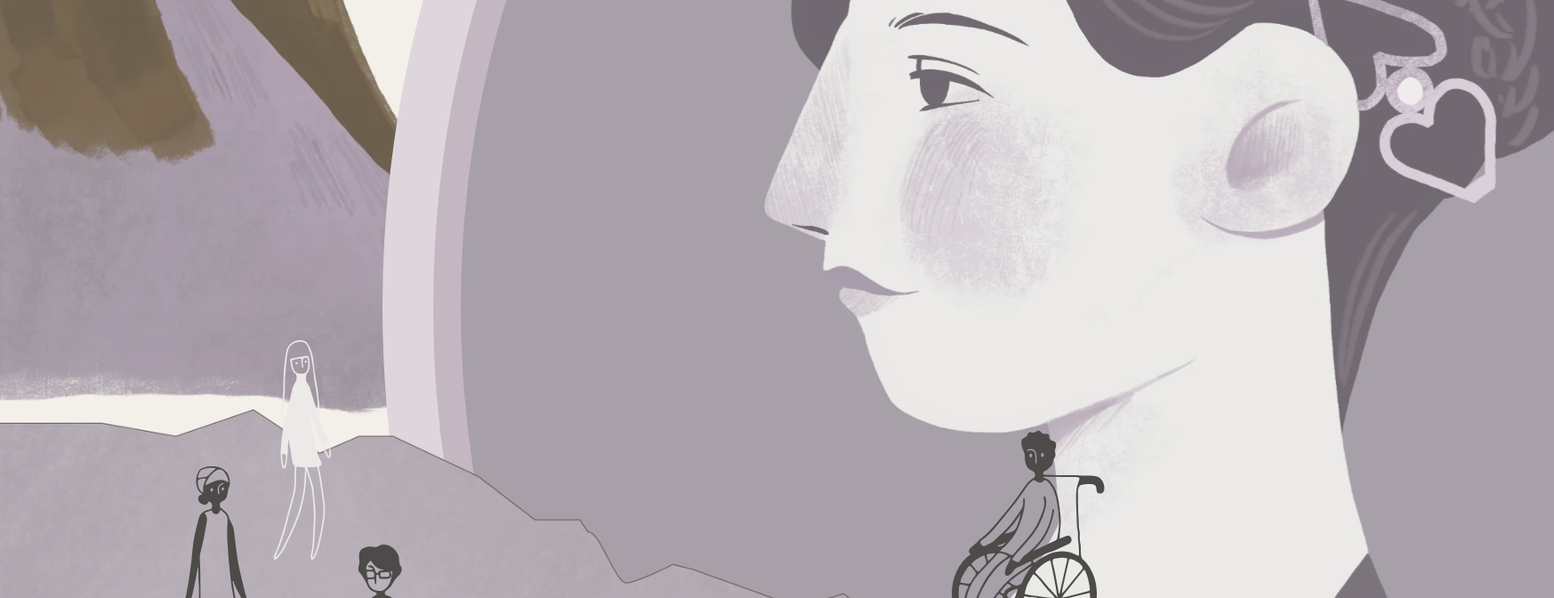
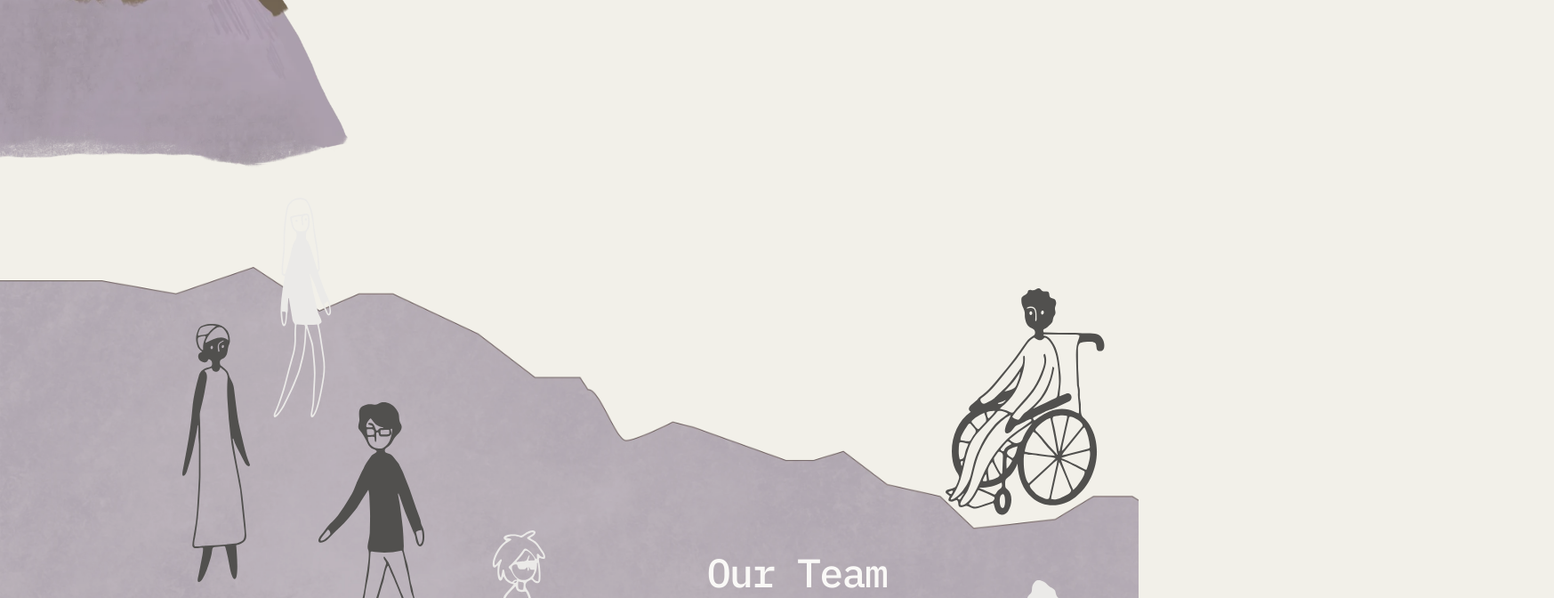
Before and after one commit to brown-cntr/Tech-as-Prosthetics, a React (Vite) app in the folder client/: page / in a window 1280 px wide. Shown: the part 3628-4300 px from the top of the page at 89% size, 1747 px wide, since content can reach past the window. Built offline with nearby package versions, Linux system fonts and the light colour scheme.

Commit message:
Replace remaining oversized svg with compressed webp

```diff
--- a/client/src/pages/index.jsx
+++ b/client/src/pages/index.jsx
@@ -152,8 +152,9 @@ const Home = () => {
                         alt=""
                         style={{
                     position: "absolute",
-                    left: "-50%",
+                    left: "-30%",
                     marginTop: "50%",
+                    width: "80vw",
                     }}
                         />
                     <HomePageTitles style={{
@@ -173,11 +174,12 @@ const Home = () => {
                     style={{
                         position: "absolute",
                         marginLeft: "70vw",
-                        top: "35%"
+                        top: "45%",
+                        width: "30vw"
                     }}
                     />
                 </DigitalWorkshopsArea>
-                <DigitalWorkshopsArea style={{marginTop: "90vh", marginBottom: "14vh"}}>
+                <DigitalWorkshopsArea style={{marginTop: "70vh", marginBottom: "14vh"}}>
                     <img src={purpleHill} alt="purple hill" style={{width: "100vw", position: "absolute"}}/>
                     <img src={fig13} alt="fig13" style={{left: "22vw", top: "-14vh", position: "absolute"}}/>
                     <img src={fig12} alt="fig12" style={{right: "3vw", top: "-1vh", position: "absolute"}}/>
```
